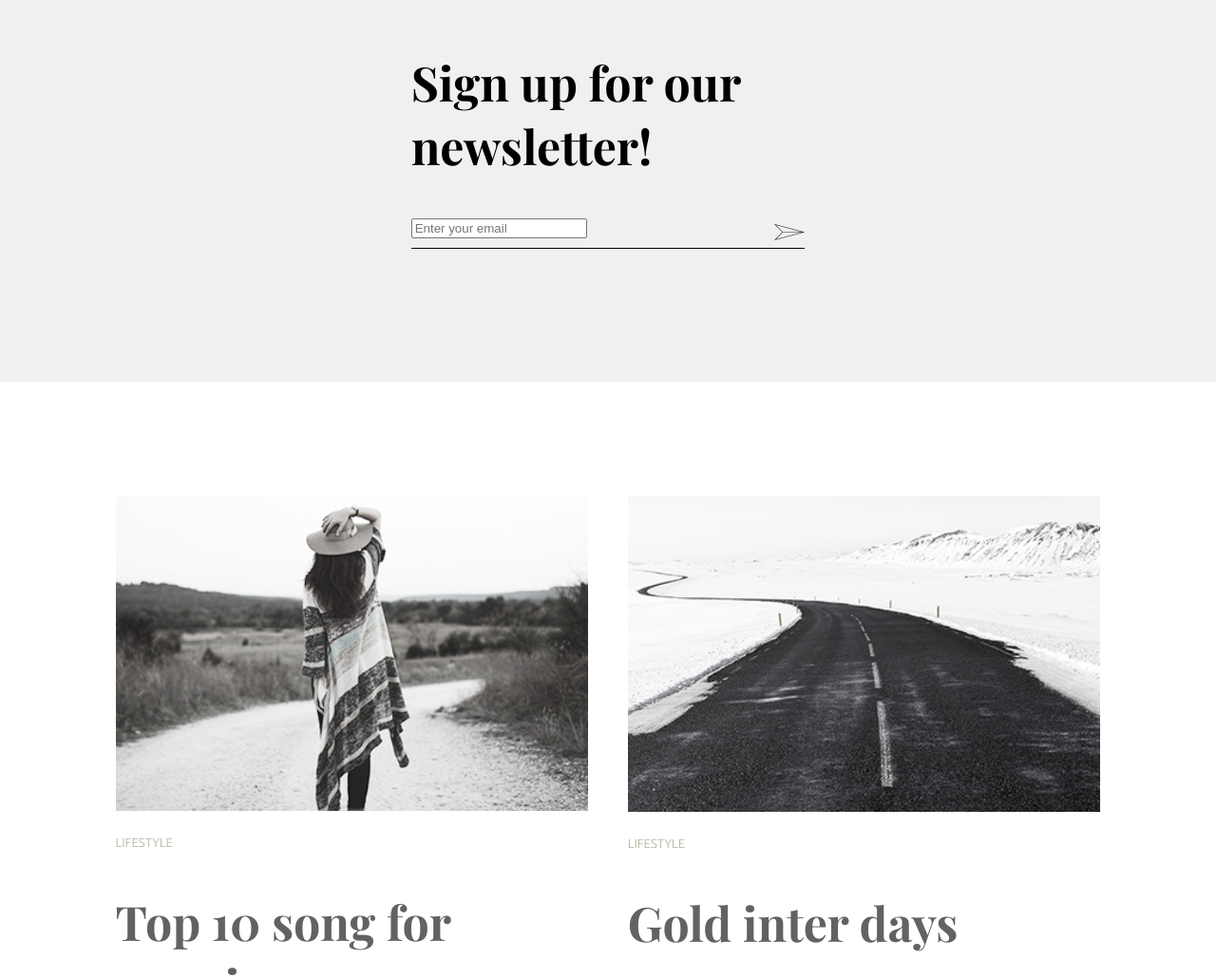
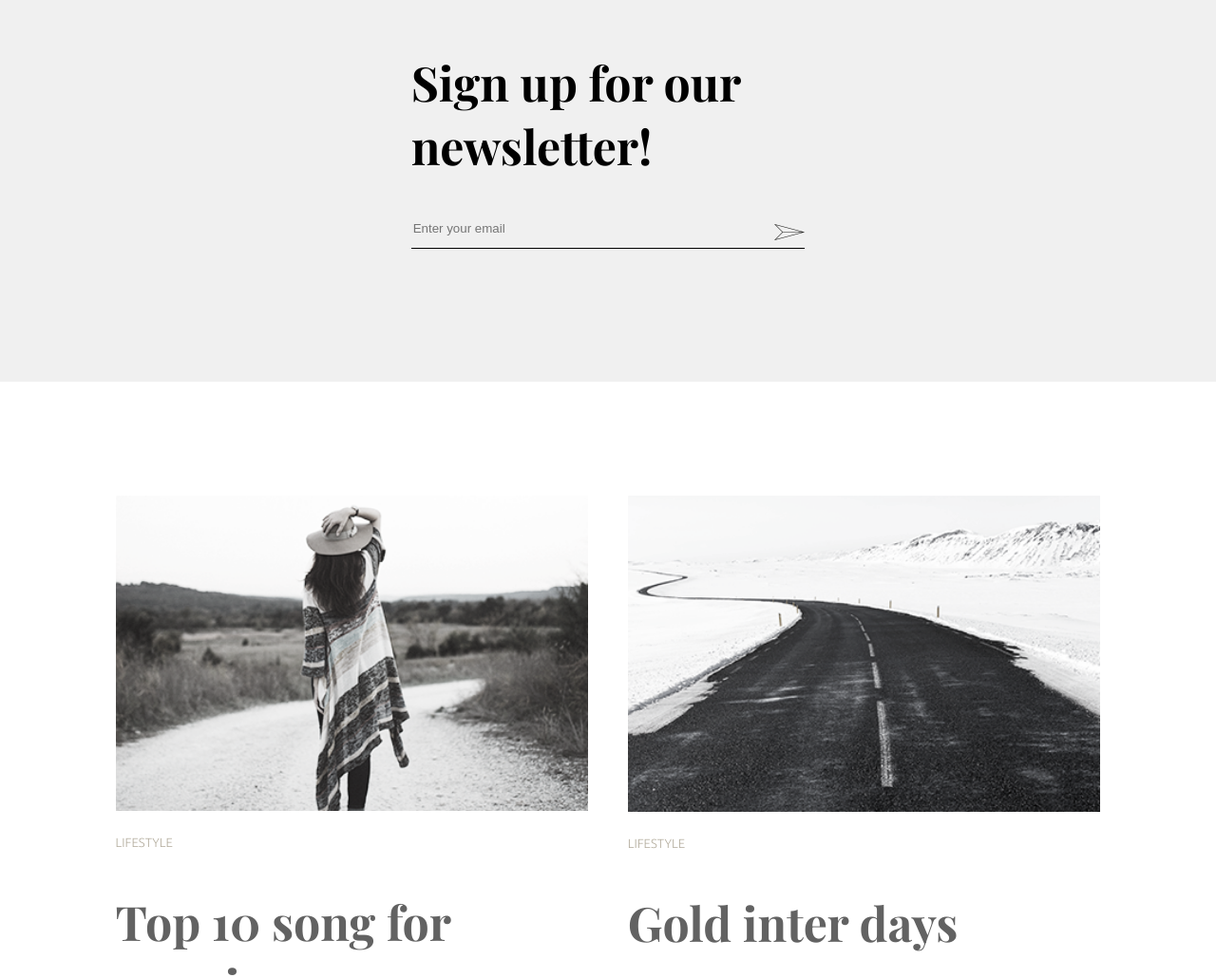
Before and after one commit to mdkawsarimran9/project7, a plain HTML site: page index.html in a window 1280 px wide. Shown: the part 3184-4214 px from the top of the page at 95% size. Drawn offline with nearby package versions, Linux system fonts and the light colour scheme; a web font is replaced by a local one.

Commit message:
Update style.css

```diff
--- a/css/style.css
+++ b/css/style.css
@@ -142,9 +142,13 @@ h2{
     margin-top:0;
     color:#000000;
 }
-.input p{
-    display: inline-block;
-    margin:8px 0;
+input{
+    width:300px;
+    display:inline-block;
+    background-color:transparent;
+    outline:none;
+    border:none;
+
 }
 /* .signbox a img{
     float:right;
```
